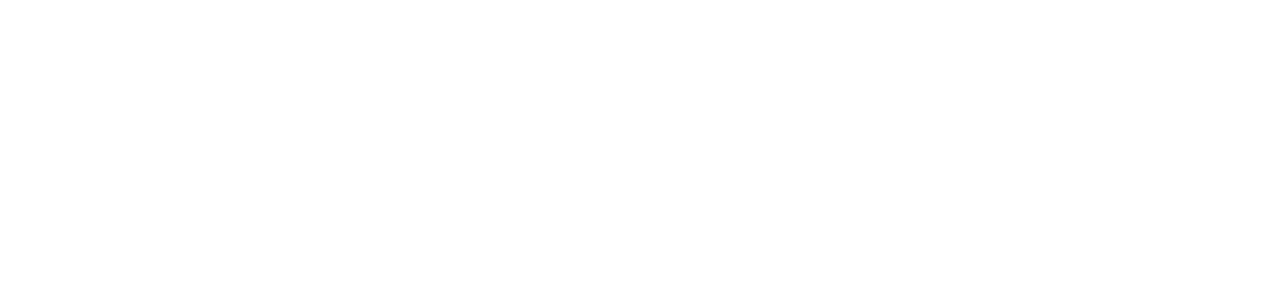
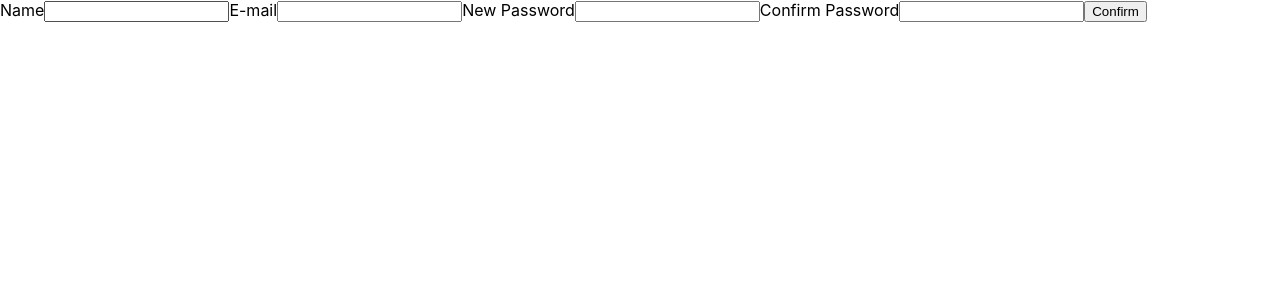
Before and after one commit to hugolfsimoes/project-wallet-online, a React (Create React App) app: page /register in a window 1280 px wide. Shown: the top 300 px of the page. Built offline with nearby package versions, Linux system fonts and the light colour scheme.

Commit message:
criando telas basicas

```diff
--- a/src/App.js
+++ b/src/App.js
@@ -1,11 +1,17 @@
 import { Switch, Route } from "react-router-dom";
+import ChangePassword from "./pages/ChangePassword";
 import Login from "./pages/Login";
+import Profile from "./pages/Profile";
+import Register from "./pages/Register";
 
 function App() {
   return (
     <div className="App">
       <Switch >
         <Route exact path ='/' component={ Login } />
+        <Route exact path ='/profile' component={ Profile } />
+        <Route exact path ='/changePassword' component={ ChangePassword } />
+        <Route exact path ='/register' component={ Register } />
       </Switch>
     </div>
   );
--- /dev/null
+++ b/src/pages/ChangePassword.js
@@ -0,0 +1,21 @@
+import React from 'react'
+
+export default function ChangePassword() {
+  return (
+    <div>
+      <label htmlFor="current-password">Current Password
+        <input type="text" id="current-password" />
+      </label>
+
+      <label htmlFor="new-password">New Password
+        <input type="text" id="new-password" />
+      </label>
+
+      <label htmlFor="confim-new-password">Confirm New Password
+        <input type="text" id="confim-new-password" />
+      </label>
+
+      <button type="button">Confirm</button>
+    </div>
+  )
+}
--- /dev/null
+++ b/src/pages/Profile.js
@@ -0,0 +1,12 @@
+import React from 'react'
+
+export default function Profile() {
+  return (
+    <div>
+      <p>user</p>
+      <p>email@eail.com</p>
+      <button type="button">Change Password</button>
+      <button type="button">Log out</button>
+    </div>
+  )
+}
--- /dev/null
+++ b/src/pages/Register.js
@@ -0,0 +1,25 @@
+import React from 'react'
+
+export default function Register() {
+  return (
+    <div>
+      <label htmlFor="user-name">Name
+        <input type="text" id="user-name" />
+      </label>
+
+      <label htmlFor="user-email">E-mail
+        <input type="text" id="user-email" />
+      </label>
+
+      <label htmlFor="user-password">New Password
+        <input type="text" id="user-password" />
+      </label>
+
+      <label htmlFor="user-confirm-password">Confirm Password
+        <input type="text" id="user-confirm-password" />
+      </label>
+
+      <button type="button">Confirm</button>
+    </div>
+  )
+}
```
